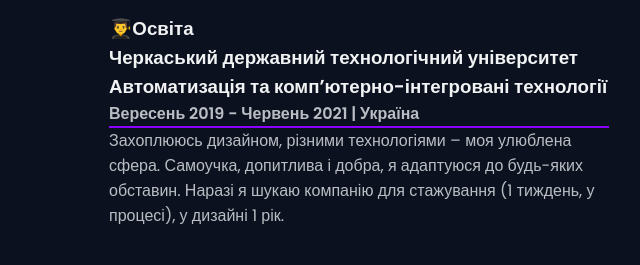
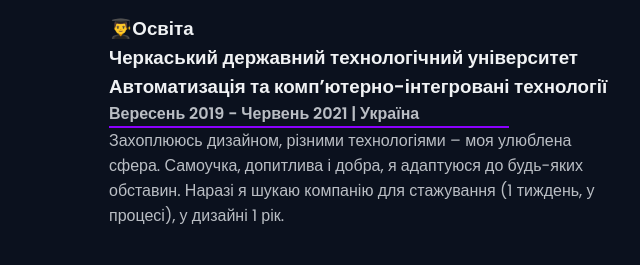
Before and after one commit to flame4ost/girlfriend-portfolio, a plain HTML site: page index.html in a window 1280 px wide. Shown: the part 1300-1565 px from the top of the page, 563-1203 px from the left. Drawn offline with nearby package versions, Linux system fonts and the light colour scheme.

Commit message:
Update index.html

```diff
--- a/index.html
+++ b/index.html
@@ -158,7 +158,7 @@
 								<h3 class="education-organization">Черкаський державний технологічний університет</h3>
 								<h3 class="education">Автоматизація та комп’ютерно-інтегровані технології</h3>
 								<h4 class="education-period">Вересень 2019 - Червень 2021 <span class="line">|</span>  Україна</h4>
-								 <hr align="center" width="500" size="2" color="#8b00ff" />
+								 <hr align="right" width="400" size="4px" color="#8b00ff" />
 								</div>
 
 								<p class="about__description">
```
